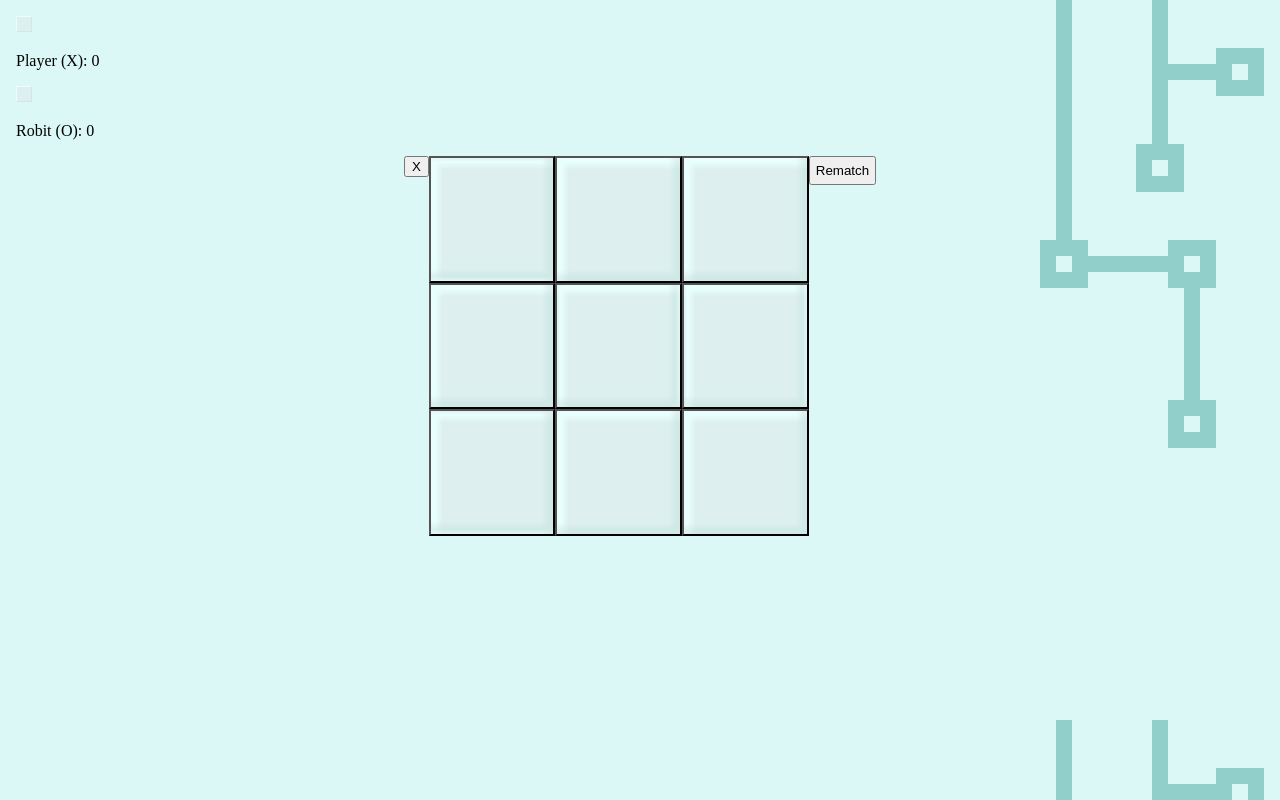
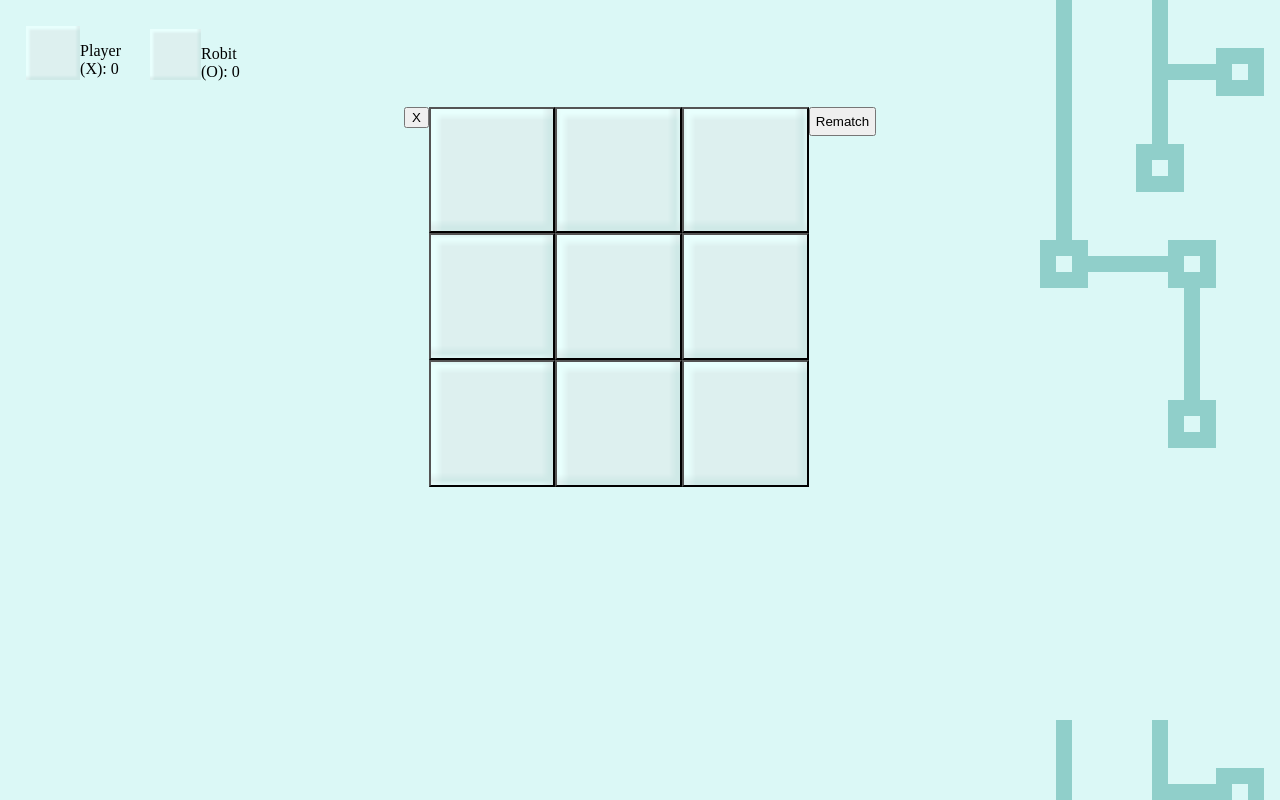
Before and after one commit to badideainc/internship-code-test, a website: page index.html in a window 1280 px wide. Drawn offline with Linux system fonts and the light colour scheme.

Commit message:
adjust score placement

```diff
--- a/style.css
+++ b/style.css
@@ -41,3 +41,13 @@ body {
 #reset {
 	padding: 5px;
 }
+
+.score {
+	display: inline-flex;
+	padding: 10px;
+}
+
+.scoreImage {
+	width: 100%;
+	height: 100%;
+}
```
